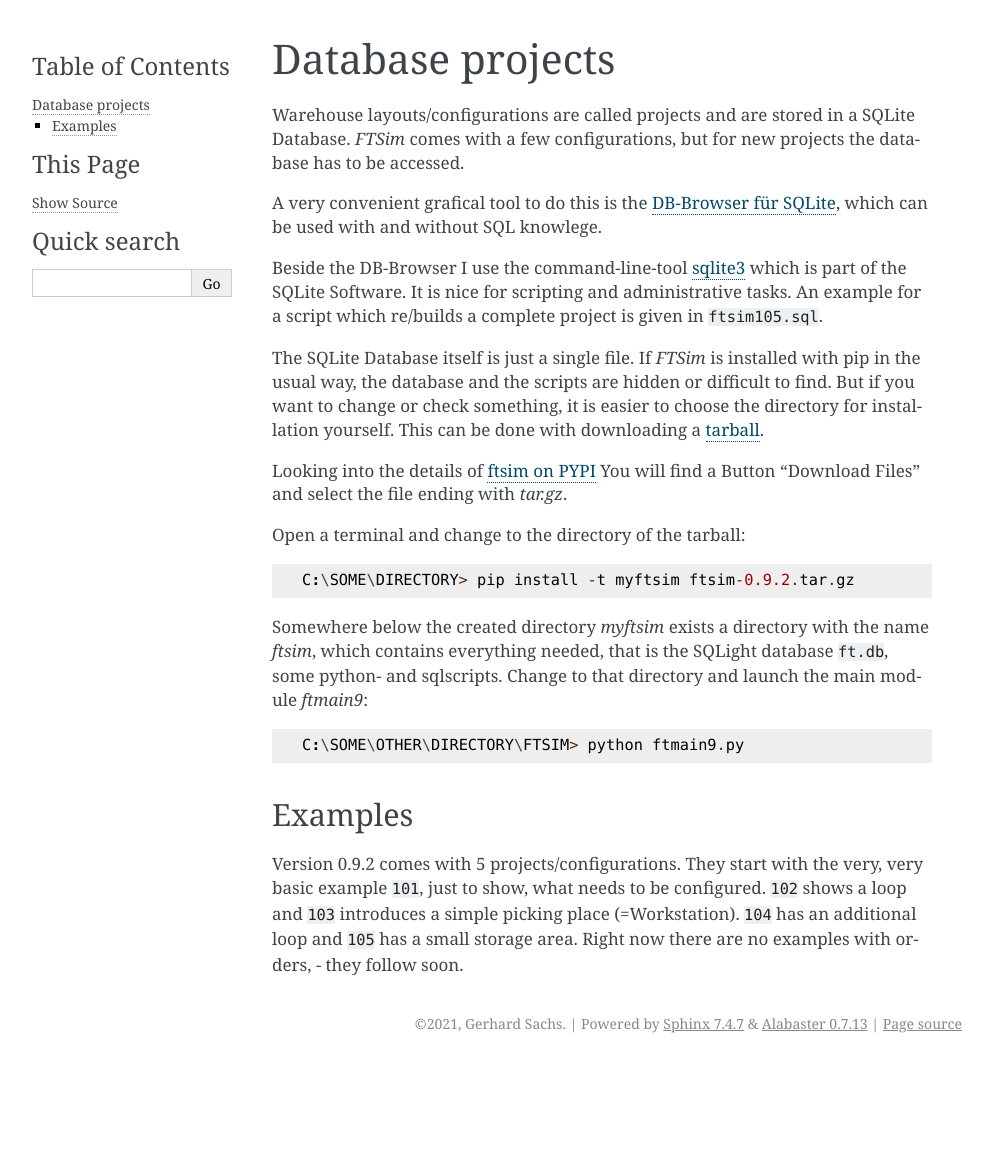
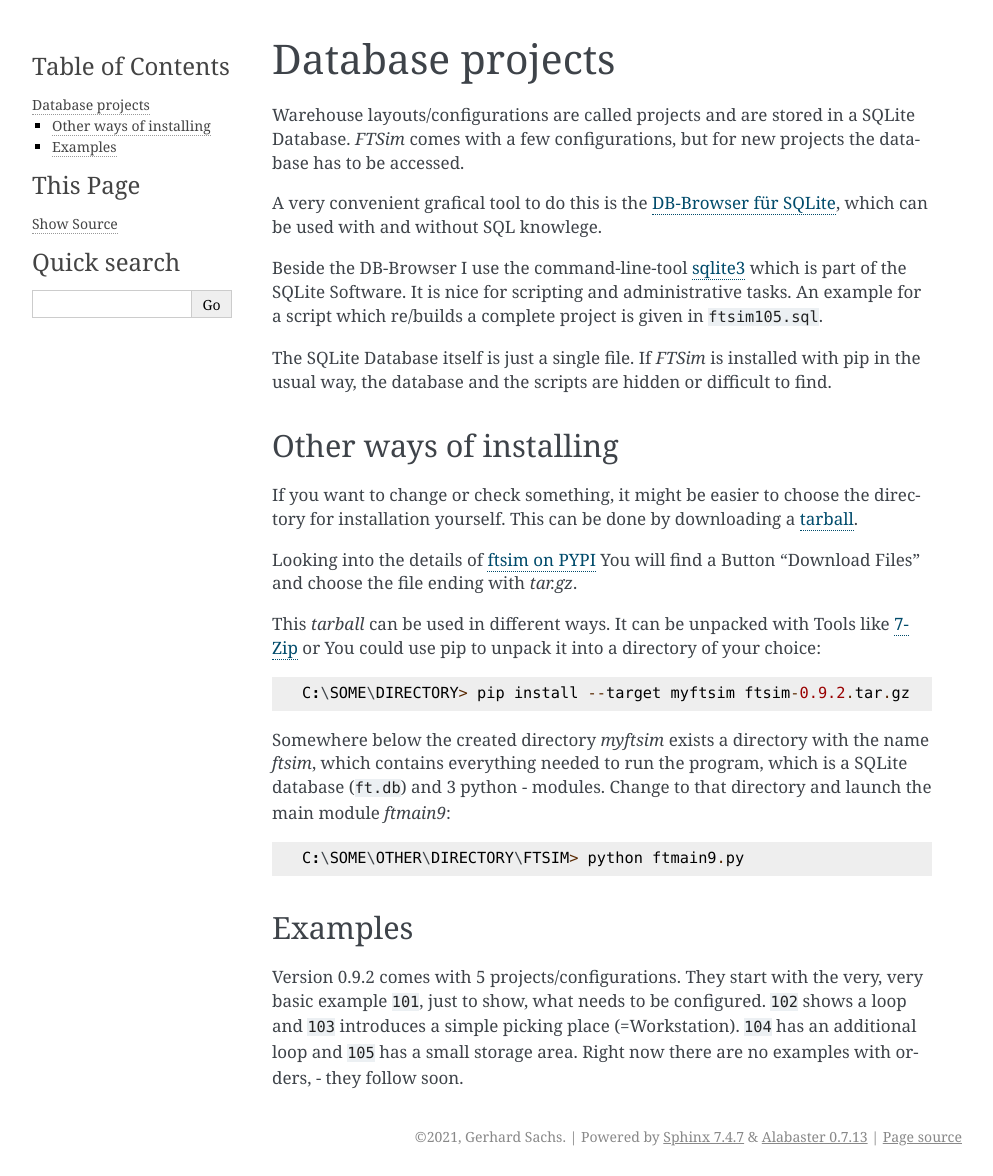
Before and after one commit to gerpark/ftsim, a Sphinx documentation site: the page built from docs/source/project.rst, in a window 1280 px wide. Shown: the whole page, without its empty margins (148-1141 px from the left). Built offline with Sphinx 7.4.7, drawn with Linux system fonts in a browser that asks for light colours; before the commit the page ends 1063 px from its top, so only the background shows below that.

Commit message:
more installion hints

```diff
--- a/docs/source/project.rst
+++ b/docs/source/project.rst
@@ -19,19 +19,26 @@ An example for a script which re/builds a complete project is given in ``ftsim10
 
 The SQLite Database itself is just a single file.
 If `FTSim` is installed with pip in the usual way, the database and the scripts are hidden or difficult to find.
-But if you want to change or check something, it is easier to choose the directory for installation yourself.
-This can be done with downloading a `tarball <https://en.wikipedia.org/wiki/Tar_(computing)>`_.
+
+.. _install2:
+
+Other ways of installing
+------------------------
+
+If you want to change or check something, it might be easier to choose the directory for installation yourself.
+This can be done by downloading a `tarball <https://en.wikipedia.org/wiki/Tar_(computing)>`_.
 
 Looking into the details of `ftsim on PYPI <https://pypi.org/project/ftsim/>`_
-You will find a Button "Download Files" and select the file ending  with `tar.gz`.
+You will find a Button "Download Files" and choose the file ending  with `tar.gz`.
 
-Open a terminal and change to the directory of the tarball::
+This `tarball` can be used in different ways. It can be unpacked with Tools like `7-Zip <https://www.7-zip.org/)>`_
+or You could use pip to unpack it into a directory of your choice::
 
-    C:\SOME\DIRECTORY> pip install -t myftsim ftsim-0.9.2.tar.gz
+    C:\SOME\DIRECTORY> pip install --target myftsim ftsim-0.9.2.tar.gz
 
 Somewhere below the created directory `myftsim` exists a directory with the name `ftsim`,
-which contains everything needed, that is the SQLight database ``ft.db``, some python- and
-sqlscripts. Change to that directory and launch the main module `ftmain9`::
+which contains everything needed to run the program, which is a SQLite database (``ft.db``) and 3 python - modules.
+Change to that directory and launch the main module `ftmain9`::
 
     C:\SOME\OTHER\DIRECTORY\FTSIM> python ftmain9.py
 
```
Also changed, not shown: docs/source/basic.rst (+4 -5 lines), docs/source/usage.rst (+5 -6 lines).
